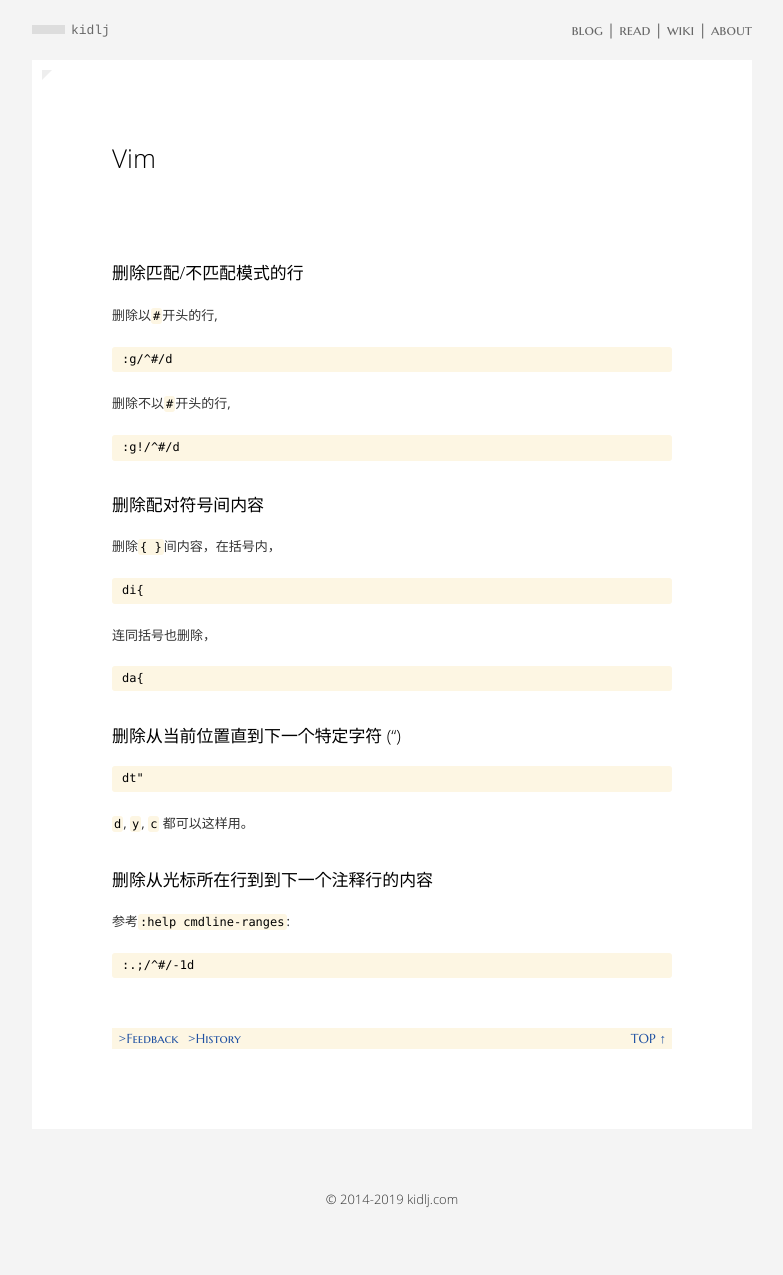
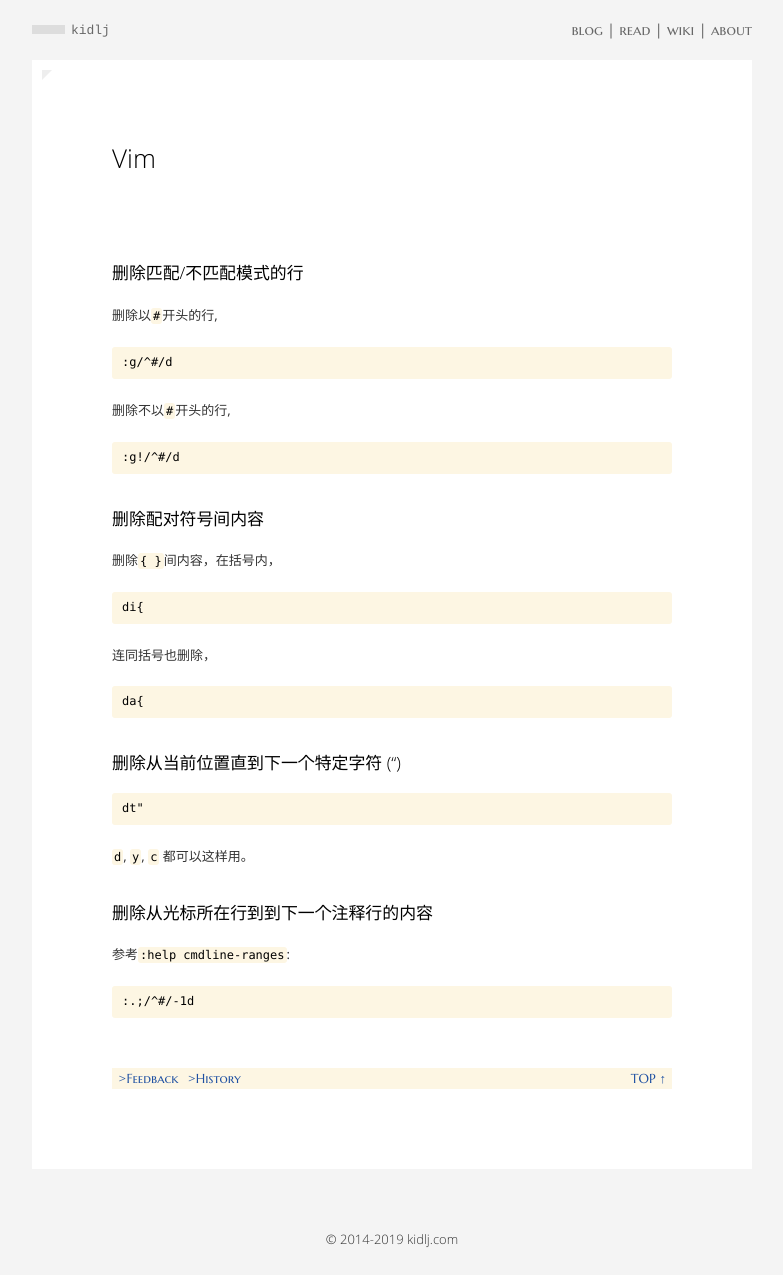
Before and after one commit to kidlj/awei, a Jekyll site: the page built from _wiki/vim.mkd, in a window 1280 px wide. Shown: the whole page, without its empty margins (248-1031 px from the left). Built offline with Jekyll 4.4.1, drawn with Linux system fonts in a browser that asks for light colours; before the commit the page ends 1235 px from its top, so only the background shows below that.

Commit message:
fix <pre> line-height

```diff
--- a/css/style.css
+++ b/css/style.css
@@ -27,7 +27,6 @@
 	height: 6px; }
 
 pre {
-	line-height: 1.2em;
 	padding: 5px 10px;
 	overflow: auto;
 	margin: 20px 0; }
```
